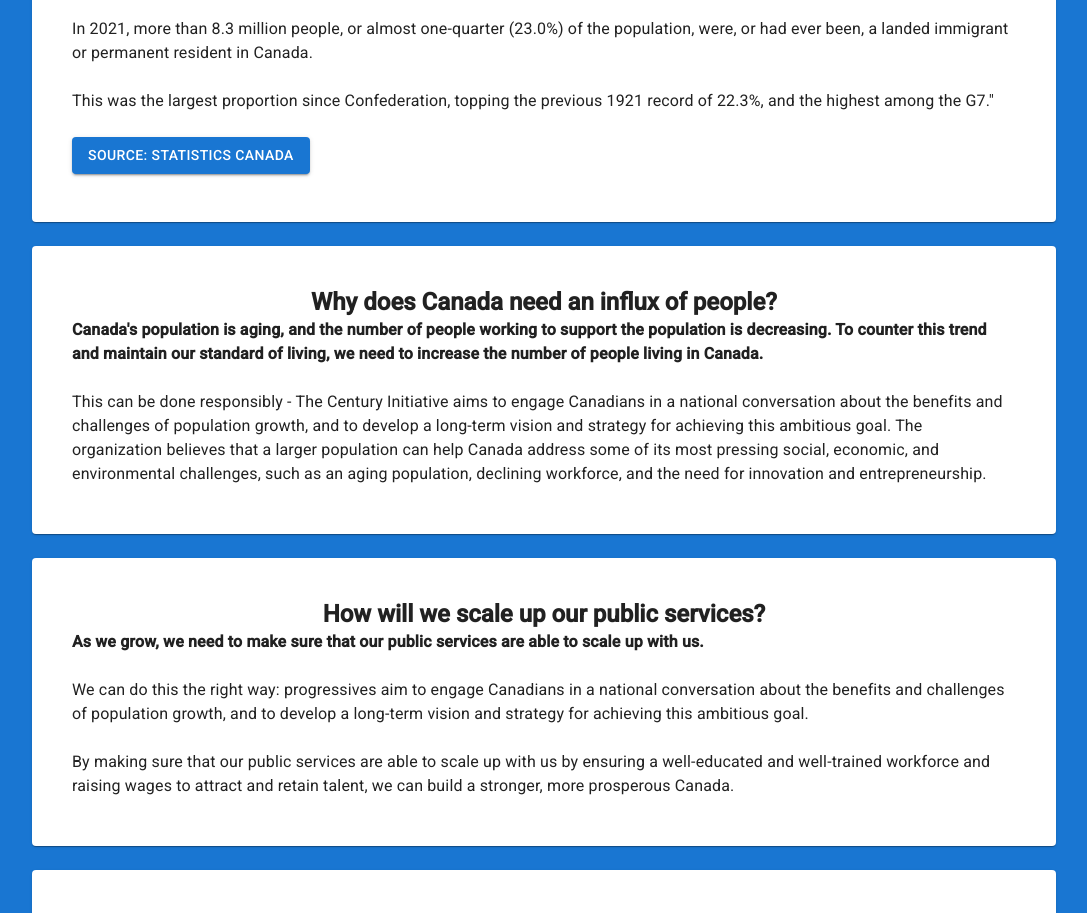
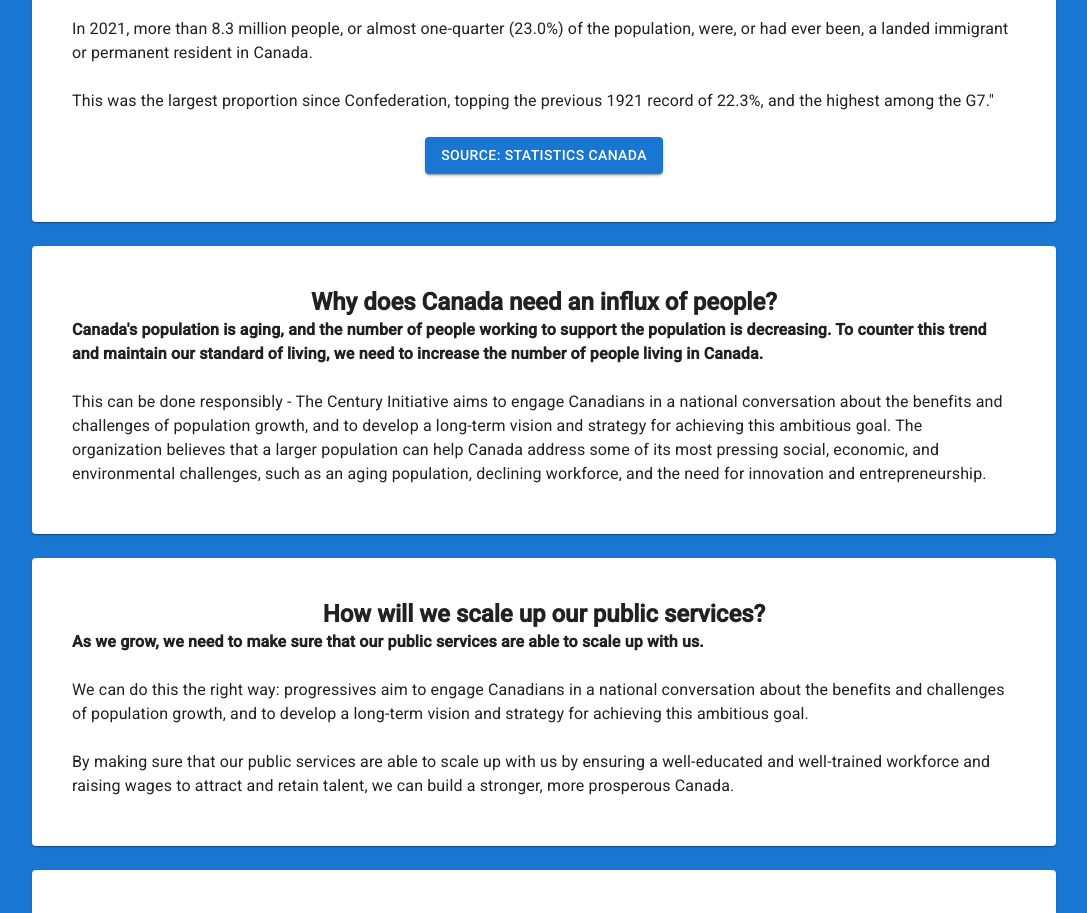
Before and after one commit to asharahmed/centuryapp, a Next.js app: page / in a window 1280 px wide. Shown: the part 1520-2433 px from the top of the page, without its empty margins (96-1183 px from the left). Built offline with nearby package versions, Linux system fonts and the light colour scheme.

Commit message:
initial commit

```diff
--- a/src/pages/index.js
+++ b/src/pages/index.js
@@ -201,8 +201,8 @@ function App() {
           In 2021, more than 8.3 million people, or almost one-quarter (23.0%) of the population, were, or had ever been, a landed immigrant or permanent resident in Canada. <br/><br/>
           This was the largest proportion since Confederation, topping the previous 1921 record of 22.3%, and the highest among the G7.&quot;<br/>
           <br/>
-          <Button variant="contained" color="primary" href="https://www150.statcan.gc.ca/n1/daily-quotidien/221026/dq221026a-eng.htm">Source: Statistics Canada</Button>
             </Typography>
+            <Button variant="contained" color="primary" href="https://www150.statcan.gc.ca/n1/daily-quotidien/221026/dq221026a-eng.htm">Source: Statistics Canada</Button>
             </CardContent>
       </Card>
       <Card className={`${classes.card} ${classes.bounce}`}>
```
